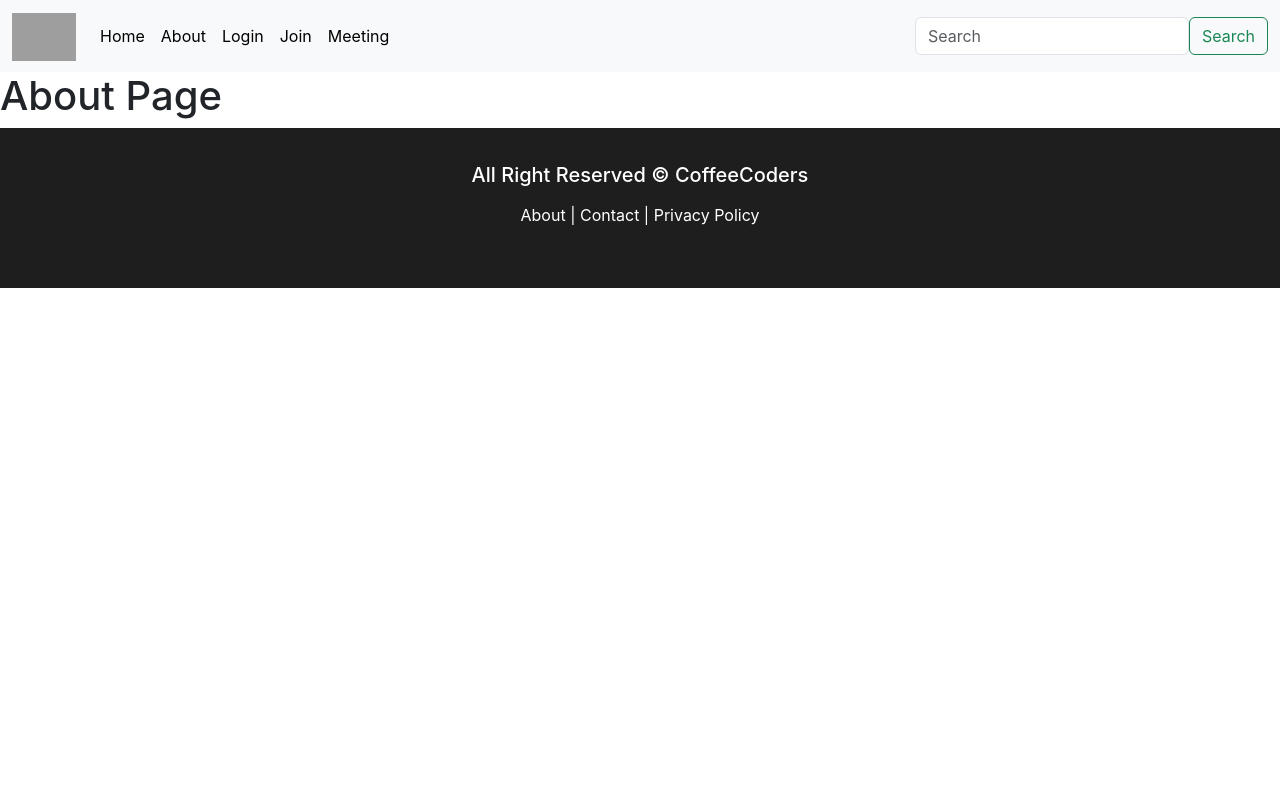
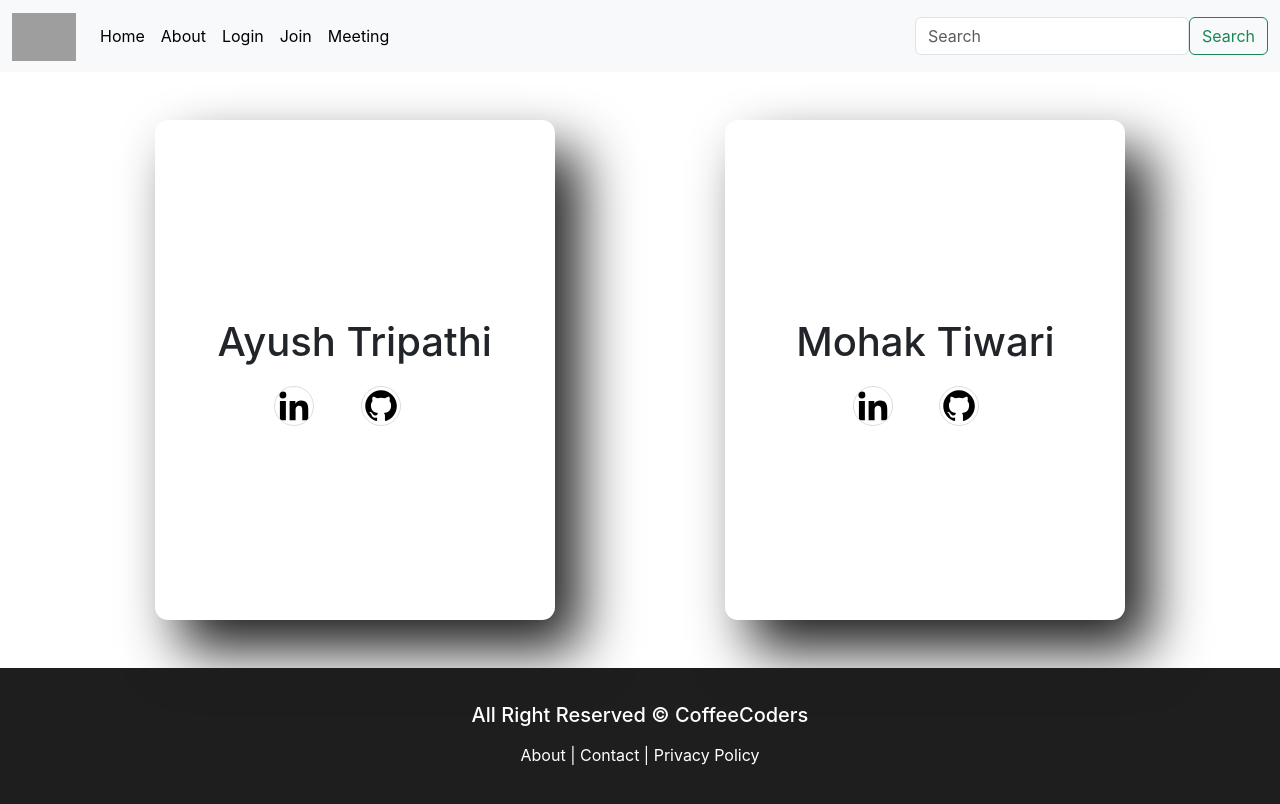
Before and after one commit to AyushTripathi12103634/squad_script, a React (Create React App) app in the folder client/: page /about in a window 1280 px wide. Shown: the top 804 px of the page. Built offline with nearby package versions, Linux system fonts and the light colour scheme; grey boxes are pictures that could not be loaded.

Commit message:
Create about page

```diff
--- a/client/package.json
+++ b/client/package.json
@@ -15,6 +15,7 @@
     "axios": "^1.6.5",
     "file-saver": "^2.0.5",
     "jwt-decode": "^4.0.0",
+    "kr": "^0.0.1",
     "react": "^18.2.0",
     "react-dom": "^18.2.0",
     "react-icons": "^5.0.1",
--- a/client/src/Pages/About.css
+++ b/client/src/Pages/About.css
@@ -1,3 +1,48 @@
 .about-main-section{
     height: 100vh;
 }
+.about-main-div{
+    display: flex;
+    justify-content: space-evenly;
+    align-items: center;
+    flex-direction: row;
+}
+.about-main-left {
+    height: 500px;
+    width: 400px;
+    box-shadow: 25px 30px 55px #1e1e1e;
+    border-radius: 13px;
+    overflow: hidden;
+    display: grid;
+    place-content: center;
+}
+.about-main-right {
+    height: 500px;
+    width: 400px;
+    box-shadow: 25px 30px 55px #1e1e1e;
+    border-radius: 13px;
+    overflow: hidden;
+    display: grid;
+    place-content: center;
+}
+.about-card-icons{
+    margin: 20px 0px 20px 20px;
+    width: 200px;
+    display: flex;
+    justify-content: space-evenly;
+    align-items: center;
+    flex-direction: row;
+}
+.about-card-icons Link{
+    text-decoration: none;
+}
+.about-logo{
+    border: 1px solid #ddd;
+    border-radius: 50%;
+    display: inline-flex;
+    justify-content: center;
+    align-items: center;
+    margin: 0px 10px 0px 10px;
+    height: 40px;
+    width: 40px;
+}
--- a/client/src/Pages/About.js
+++ b/client/src/Pages/About.js
@@ -1,11 +1,48 @@
 import Footer from '../component/Footer';
 import Navbar from '../component/Navbar';
 import './About.css';
+import { BiLogoLinkedin } from "react-icons/bi";
+import { BiLogoGithub } from "react-icons/bi";
+import { IconContext } from 'react-icons';
+import { Link } from 'react-router-dom';
 function AboutUs() {
   return (
     <main className='about-main-section'>
       <Navbar />
-      <h1>About Page</h1>
+      <div className='about-main-div'>
+        <div className='about-main-left my-5 mx-3'>
+          <div className='about-card'>
+            <div className='about-card-image'>
+              <img src='' alt=''></img>
+            </div>
+            <div className='about-card-name'>
+              <h1>Ayush Tripathi</h1>
+            </div>
+            <IconContext.Provider value={{color:"black"}}>
+              <div className='about-card-icons'>
+                <Link to="https://www.linkedin.com/in/ayush-tripathi-039a20220" target='_blank'><BiLogoLinkedin className='about-logo'></BiLogoLinkedin></Link>
+                <Link to="https://www.github.com/ayushtripathi12103634" target='_blank'><BiLogoGithub className='about-logo'></BiLogoGithub></Link>
+              </div>
+            </IconContext.Provider>
+          </div>
+        </div>
+        <div className='about-main-right my-5 mx-3'>
+          <div className='about-card'>
+            <div className='about-card-image'>
+              <img src='' alt=''></img>
+            </div>
+            <div className='about-card-name'>
+              <h1>Mohak Tiwari</h1>
+            </div>
+            <IconContext.Provider value={{color:"black"}}>
+              <div className='about-card-icons'>
+                <Link to="https://www.linkedin.com/in/mohak-tiwari-b78198226/" target='_blank'><BiLogoLinkedin className='about-logo'></BiLogoLinkedin></Link>
+                <Link to="https://www.github.com/mohak1301" target='_blank'><BiLogoGithub className='about-logo'></BiLogoGithub></Link>
+              </div>
+            </IconContext.Provider>
+          </div>
+        </div>
+      </div>
       <Footer />
     </main>
   );
```
Also changed, not shown: 1 other file (tests, documents, lock files or other folders).
